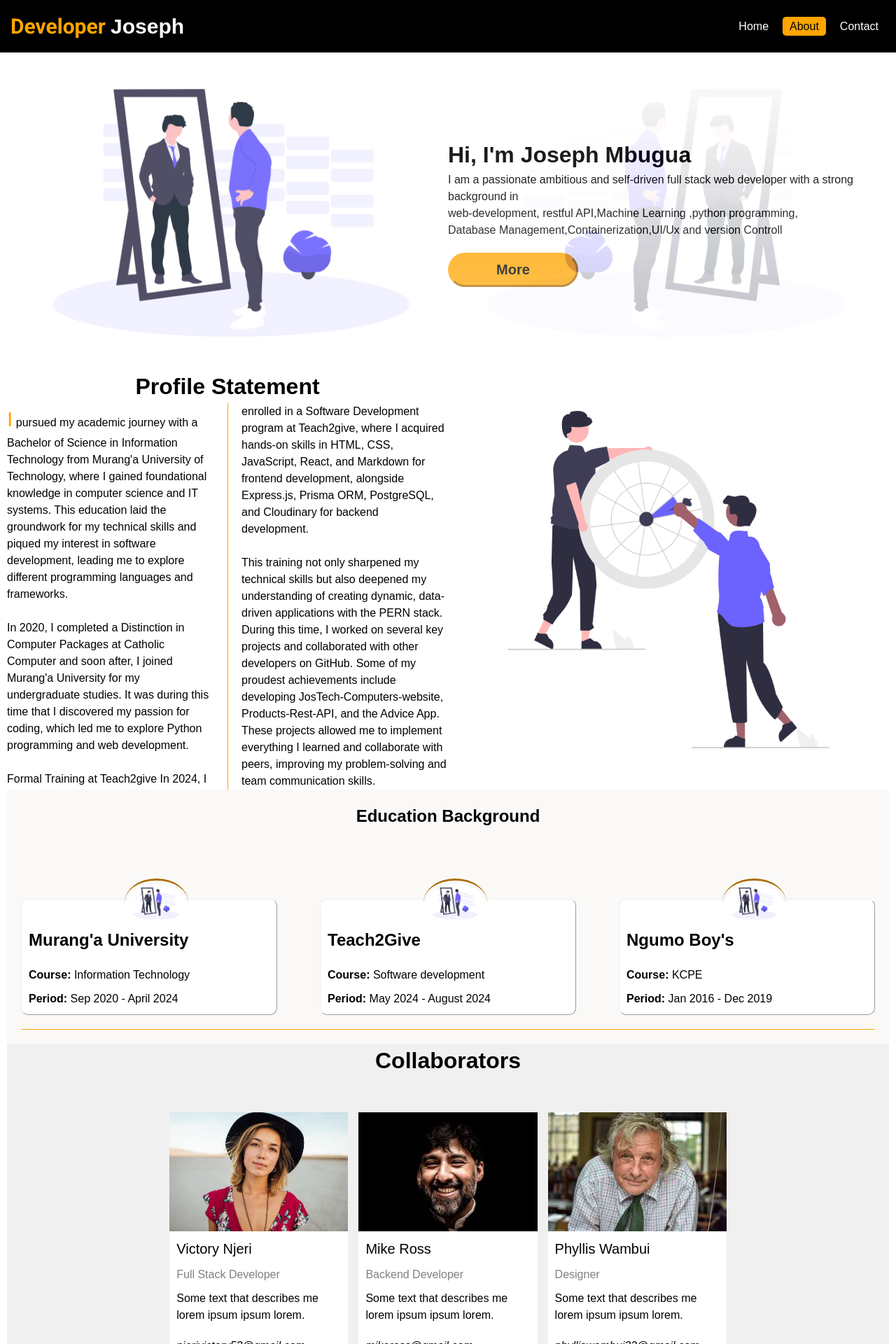
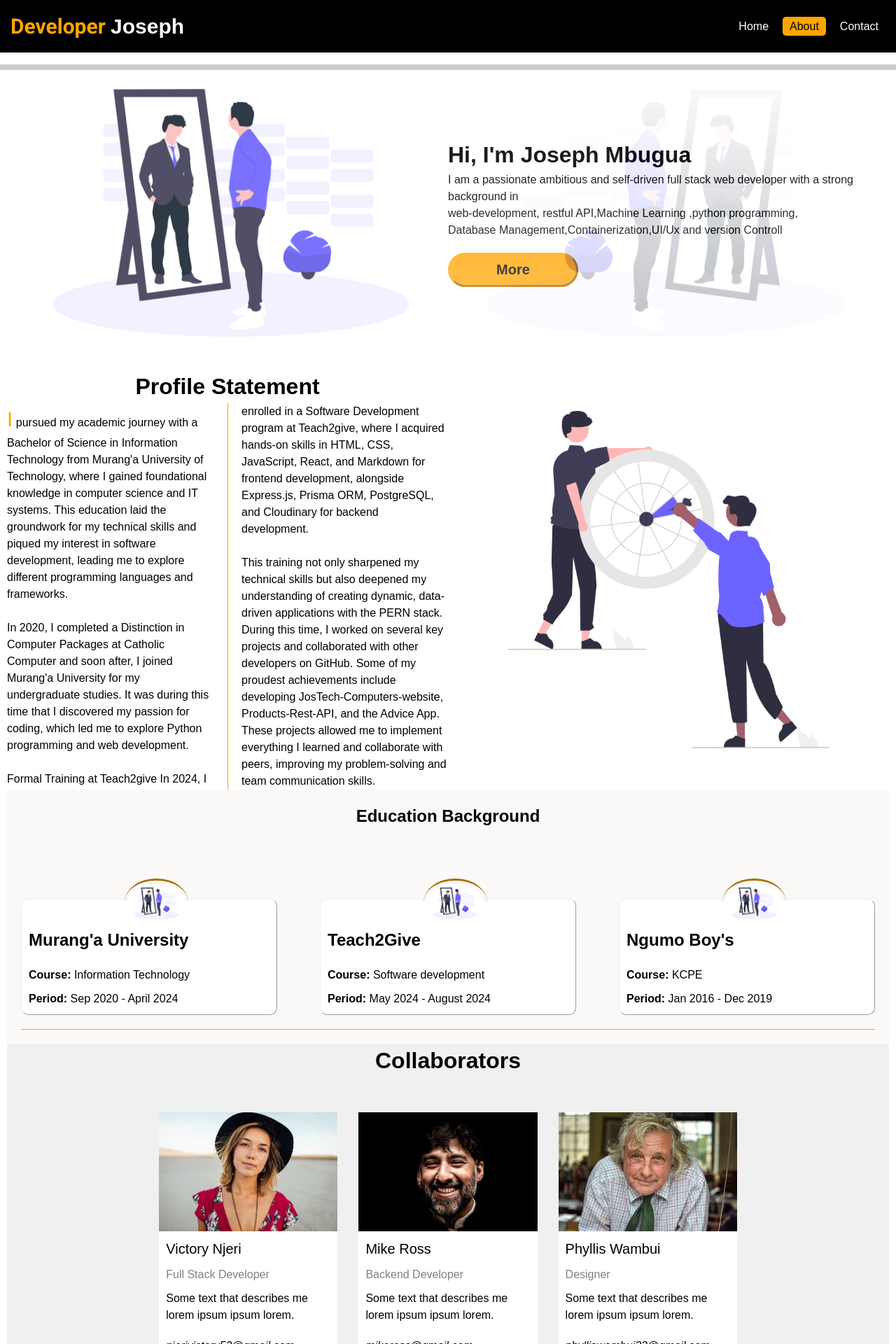
Before and after one commit to Joseh254/Portfolio, a React (Vite) app: page /about in a window 1280 px wide. Shown: the top 1920 px of the page at 70% size. Built offline with nearby package versions, Linux system fonts and the light colour scheme.

Commit message:
add progress bar in about

```diff
--- a/src/PAGES/ABOUT/About.css
+++ b/src/PAGES/ABOUT/About.css
@@ -6,6 +6,21 @@
   justify-content: center;
   align-items: center;
   width: 100%;
+}
+.progress-container {
+  width: 100%;
+  height: 8px;
+  background: #ccc;
+   position: fixed;
+  top: 11.5%;
+  z-index: 1;
+}
+
+/* The progress bar (scroll indicator) */
+.progress-bar {
+  height: 8px;
+  background: orange;
+  width: 0%;
 }
 .abouthero {
   display: flex;
@@ -166,7 +181,8 @@
   justify-content: center;
   margin: 5rem;
   align-items: center;
-  gap: 1.5rem;
+  font-family: Arial, Helvetica, sans-serif;
+  gap: 3rem;
 
 }
 .collaborators{
@@ -183,10 +199,10 @@ background-color: white;
   max-width: 100%;
   transition: all ease 1s;
 }
-.collaborators img:hover{
+/* .collaborators img:hover{
   -webkit-transform: scaleX(-1);
   transform: scaleX(-1);
-}
+} */
 .collaborator-name{
   text-transform: capitalize;
   margin: 1rem 0;
--- a/src/PAGES/ABOUT/About.jsx
+++ b/src/PAGES/ABOUT/About.jsx
@@ -8,6 +8,14 @@ import mike from '../../assets/mikeRoss.jpg';
 import victory from '../../assets/victory.jpg';
 import john from '../../assets/johndoe.jpg';
 function About() {
+  window.onscroll = function() {myFunction()};
+
+function myFunction() {
+  var winScroll = document.body.scrollTop || document.documentElement.scrollTop;
+  var height = document.documentElement.scrollHeight - document.documentElement.clientHeight;
+  var scrolled = (winScroll / height) * 100;
+  document.getElementById("myBar").style.width = scrolled + "%";
+}
   const educationArray = [
     {
       schoologo: about,
@@ -31,6 +39,9 @@ function About() {
 
   return (
     <div className="About-page">
+        <div class="progress-container">
+    <div class="progress-bar" id="myBar"></div>
+  </div>
       <div className="abouthero">
         <img src={about} alt="" />
         <div className="about-content">
```
Also changed, not shown: src/COMPONENTS/HEADER/Navbar.jsx (line endings or trailing spaces).
